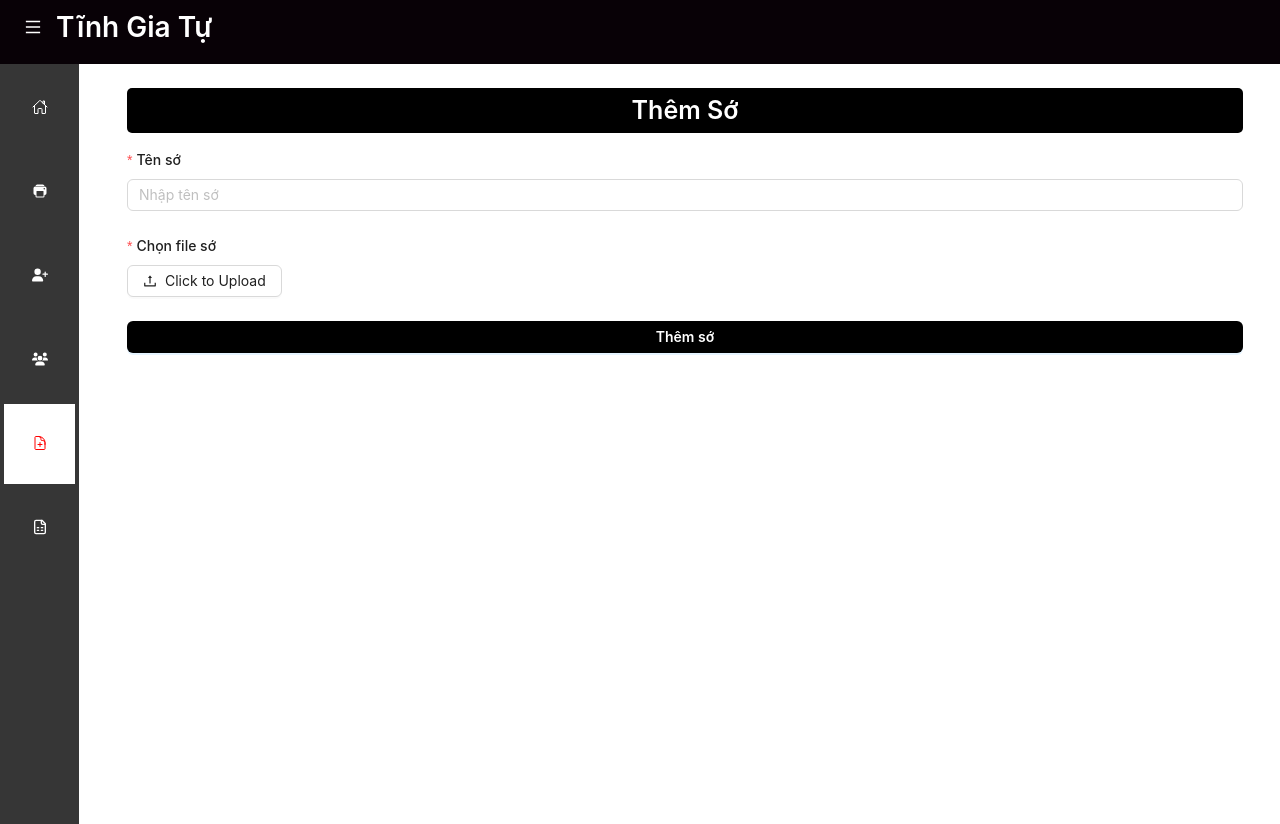
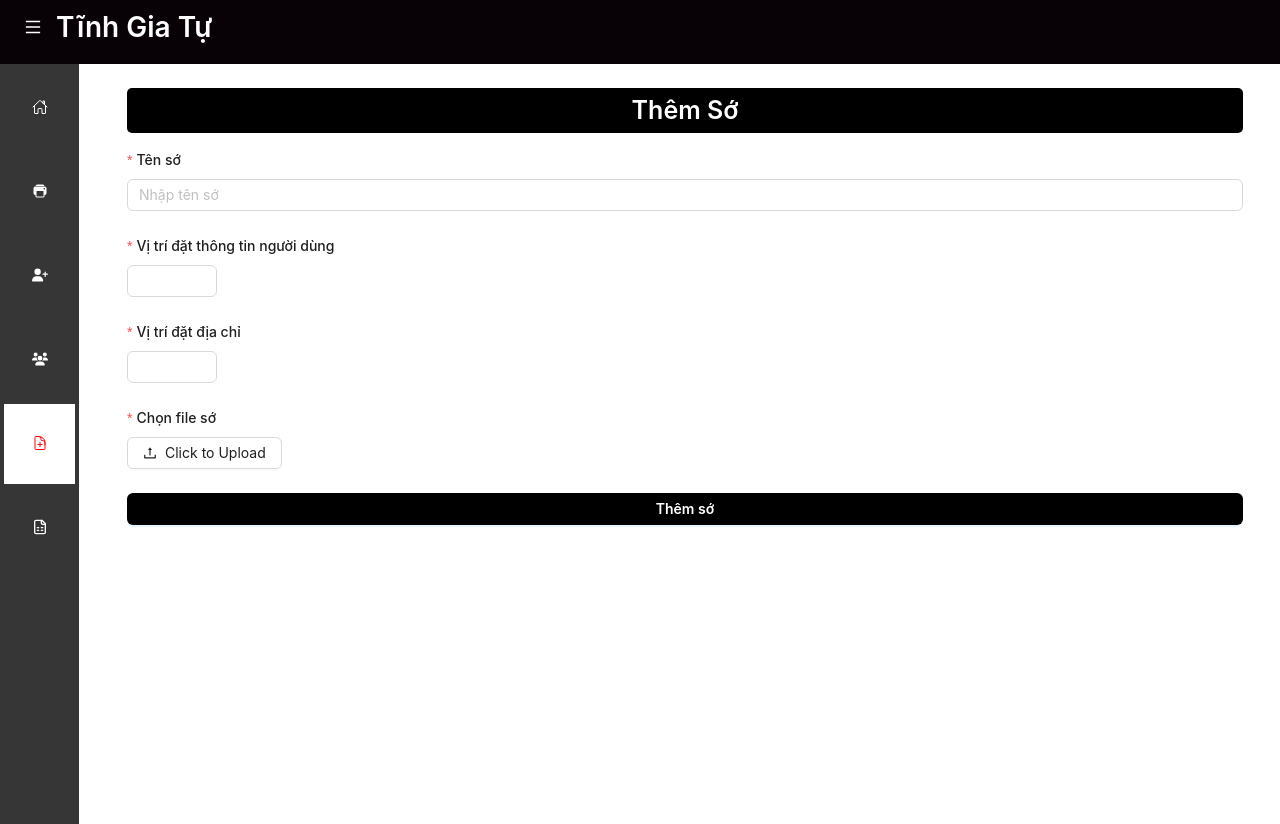
Before and after one commit to dokhacduong1/InSoClient, a React (Vite) app: page /add-sheet in a window 1280 px wide. Built offline with nearby package versions, Linux system fonts and the light colour scheme.

Commit message:
update-8

```diff
--- a/src/helpers/modelHelper.js
+++ b/src/helpers/modelHelper.js
@@ -64,7 +64,8 @@ export const handleUpdateSheet = (form, setIsModalOpen, record) => {
     //tạo một object rỗng để lưu giá trị của form
     const defaultValue = {
        title: record.title,
-
+       positionAddress: record.positionAddress,
+       positionUserInfo: record.positionUserInfo,
     };
 
 
--- a/src/pages/addSheet/index.jsx
+++ b/src/pages/addSheet/index.jsx
@@ -1,4 +1,4 @@
-import { Form, Input, Upload, Button, message, Spin } from "antd";
+import { Form, Input, Upload, Button, message, Spin, InputNumber } from "antd";
 import { UploadOutlined } from "@ant-design/icons";
 import { createSheet } from "../../services/client/sheetApi";
 import { useState } from "react";
@@ -26,6 +26,8 @@ function AddSheet() {
       const formData = new FormData();
       formData.append("file", values.file[0].originFileObj);
       formData.append("title", values.title);
+      formData.append("positionAddress", values.positionAddress);
+      formData.append("positionUserInfo", values.positionUserInfo);
       const result = await createSheet(formData);
       if (result.code === 200) {
         form.resetFields();
@@ -78,6 +80,30 @@ function AddSheet() {
                 <Input placeholder="Nhập tên sớ" />
               </Form.Item>
               <Form.Item
+                rules={[
+                  {
+                    required: true,
+                    message: "Vui lòng nhập vị trí thông tin người dùng",
+                  },
+                ]}
+                name={"positionUserInfo"}
+                label="Vị trí đặt thông tin người dùng"
+              >
+                <InputNumber min={1} />
+              </Form.Item>
+              <Form.Item
+                rules={[
+                  {
+                    required: true,
+                    message: "Vui lòng nhập vị trí địa chỉ",
+                  },
+                ]}
+                name={"positionAddress"}
+                label="Vị trí đặt địa chỉ"
+              >
+                <InputNumber min={1} />
+              </Form.Item>
+              <Form.Item
                 name={"file"}
                 rules={[
                   {
--- a/src/pages/manageSheet/formEdit.jsx
+++ b/src/pages/manageSheet/formEdit.jsx
@@ -1,4 +1,4 @@
-import { Button, Form, Input, Modal, Spin, Upload, message } from "antd";
+import { Button, Form, Input, InputNumber, Modal, Spin, Upload, message } from "antd";
 import { FaRegEdit } from "react-icons/fa";
 import { UploadOutlined } from "@ant-design/icons";
 import { handleCancel, handleUpdateSheet } from "../../helpers/modelHelper";
@@ -32,6 +32,8 @@ function FormEdit({ record, fetchApi }) {
       const formData = new FormData();
       formData.append("file", values.file[0].originFileObj);
       formData.append("title", values.title);
+      formData.append("positionAddress", values.positionAddress);
+      formData.append("positionUserInfo", values.positionUserInfo);
       formData.append("_id", record._id);
       const result = await editSheet(formData);
       if (result.code === 200) {
@@ -98,6 +100,30 @@ function FormEdit({ record, fetchApi }) {
               <Input placeholder="Nhập tên sớ" />
             </Form.Item>
             <Form.Item
+                rules={[
+                  {
+                    required: true,
+                    message: "Vui lòng nhập vị trí thông tin người dùng",
+                  },
+                ]}
+                name={"positionUserInfo"}
+                label="Vị trí đặt thông tin người dùng"
+              >
+                <InputNumber min={1} />
+              </Form.Item>
+              <Form.Item
+                rules={[
+                  {
+                    required: true,
+                    message: "Vui lòng nhập vị trí địa chỉ",
+                  },
+                ]}
+                name={"positionAddress"}
+                label="Vị trí đặt địa chỉ"
+              >
+                <InputNumber min={1} />
+              </Form.Item>
+            <Form.Item
               name={"file"}
               rules={[
                 {
--- a/src/pages/printSheet/index.jsx
+++ b/src/pages/printSheet/index.jsx
@@ -37,14 +37,12 @@ function PrintSheet() {
           type: "application/vnd.openxmlformats-officedocument.spreadsheetml.sheet",
         });
         const url = window.URL.createObjectURL(blob);
-        const checkNameSheet = recordSheet.find(
-          (item) => item.value === values.sheetId
-        );
+
 
         setNameFile(
-          `${checkNameSheet.label} ngày tạo: ${dayjs(new Date()).format(
+          `Sớ in ngày tạo: ${dayjs(new Date()).format(
             "DD-MM-YYYY"
-          )}.xlsx`
+          )} Thời gian ${dayjs(new Date()).format("HH:mm:ss")}.xlsx`
         );
         setLinkDownload(url);
       }
@@ -103,6 +101,7 @@ function PrintSheet() {
                     ]}
                   >
                     <Select
+                     mode="multiple"
                       options={recordSheet}
                       showSearch
                       placeholder="Chọn sớ"
--- a/src/utils/api-domain.js
+++ b/src/utils/api-domain.js
@@ -1,2 +1,2 @@
 export const DOMAIN = "in-so-api.vercel.app"
-// export const DOMAIN ="localhost"
+// export const DOMAIN ="localhost:3001"
```
